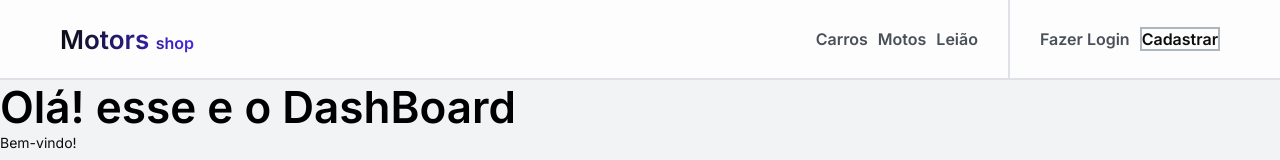
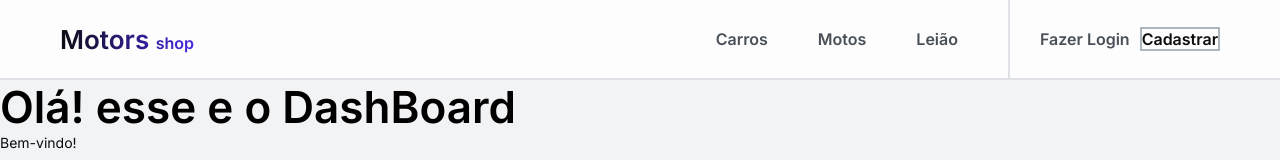
Before and after one commit to projeto-final-grupo07/frontend-project-ff-m6, a React (Create React App) app in the folder client/: page /dashboard in a window 1280 px wide. Shown: the top 160 px of the page. Built offline with nearby package versions, Linux system fonts and the light colour scheme.

Commit message:
fix: some elements style fixed

```diff
--- a/client/src/components/Navbar/index.tsx
+++ b/client/src/components/Navbar/index.tsx
@@ -9,6 +9,7 @@ import CardProfile from '../CardProfile';
 import Modal from '../Modal';
 import jwt_decode from 'jwt-decode';
 import api from '../../services';
+import { StyledButton } from '../../styles/button';
 
 function Navbar() {
   const [windowWidth, setWindowWidth] = useState(window.innerWidth);
@@ -31,7 +32,7 @@ function Navbar() {
       <NavBackground />
       <NavbarContainer>
         <section>
-          <Logo />
+          <Logo className='logo' />
 
           {isWide ? (
             <div className='isWide'>
@@ -66,6 +67,7 @@ const NavButtons = (): JSX.Element => {
 
   if (token) {
     const decodedToken: IDecodedToken = jwt_decode(token);
+
     useEffect(() => {
       api
         .get(`/user/${decodedToken.id}`)
@@ -80,17 +82,17 @@ const NavButtons = (): JSX.Element => {
   const [open, setOpen] = useState(false);
   return (
     <>
-      <a href='/#car'>
+      <a href='/#car' className='navButtons'>
         <StyledTitle fontSize='button-big-text' tag='h3'>
           Carros
         </StyledTitle>
       </a>
-      <a href='/#moto'>
+      <a href='/#moto' className='navButtons'>
         <StyledTitle fontSize='button-big-text' tag='h3'>
           Motos
         </StyledTitle>
       </a>
-      <a href='/#auction'>
+      <a href='/#auction' className='navButtons'>
         <StyledTitle fontSize='button-big-text' tag='h3'>
           Leião
         </StyledTitle>
@@ -122,16 +124,12 @@ const NavButtons = (): JSX.Element => {
               >
                 ... Conteudo ...
               </Modal>
-              <Modal
-                propsButton={{
-                  buttonStyle: 'link',
-                }}
-                nameModal='Meus Anúncios'
-                nameButtonOpen='Meus Anúncios'
-              >
-                ... Conteudo ...
-              </Modal>
 
+              <StyledButton type='button' buttonStyle='link'>
+                <Link to={`/profile/${userData.id}`}>Meus Anúncios</Link>
+              </StyledButton>
+
+              <StyledButton type='button' buttonStyle='link'>
                 <Link
                   to={'/'}
                   onClick={() => {
@@ -143,6 +141,7 @@ const NavButtons = (): JSX.Element => {
                     Sair
                   </StyledTitle>
                 </Link>
+              </StyledButton>
             </div>
           ) : (
             <></>
```
Lines whose indentation alone changed are shown as unchanged.
